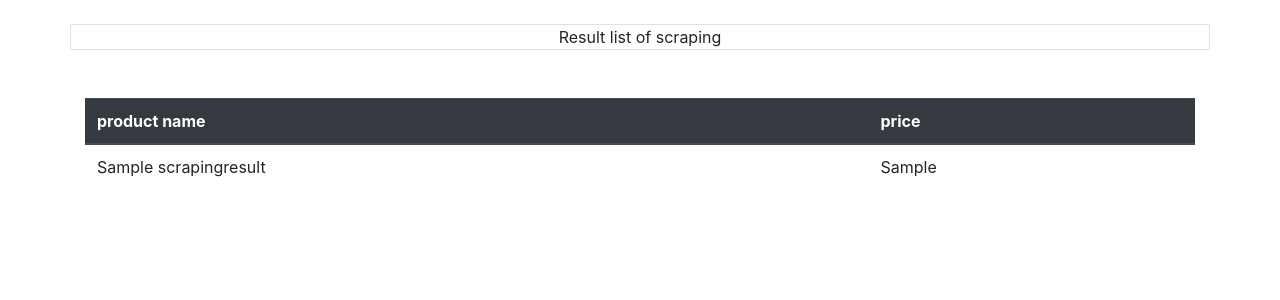
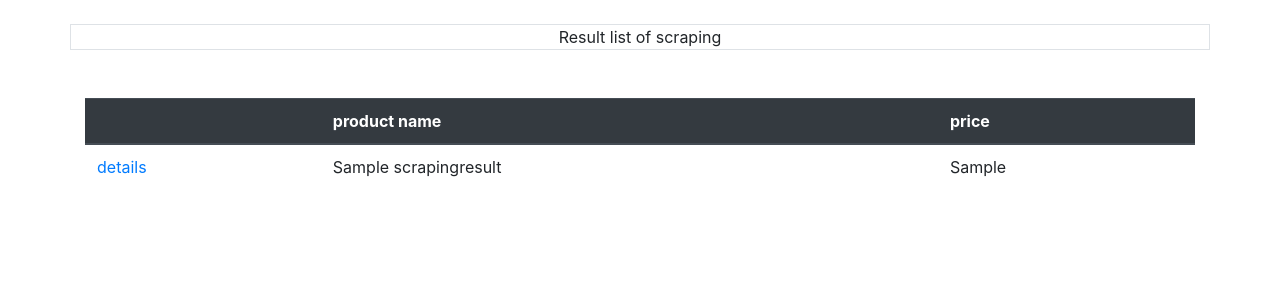
Before and after one commit to 4happycode/titipbeliin_scraping, a Django app: page /list in a window 1280 px wide. Shown: the top 300 px of the page. Run offline with Django 3.2, Linux system fonts and the light colour scheme; tables that the repository leaves empty hold one stand-in row (values such as "Sample post"); some libraries are stand-ins or nearby versions.

Commit message:
Page result list with linked to detail product

```diff
--- a/web_scraping/helpers.py
+++ b/web_scraping/helpers.py
@@ -79,7 +79,7 @@ class scraping():
 
         self.product_name = self.product_name.text if self.product_name else ''
         self.product_price = self.product_price.text if self.product_price else ''
-        self.data['name'] = self.product_name
+        self.data['name'] = self.product_name.replace('Details about  ', '')
         self.data['price'] = self.product_price
 
         ScrapingForm().update(self.data)
--- a/web_scraping/templates/list.html
+++ b/web_scraping/templates/list.html
@@ -14,8 +14,10 @@
     <table class="table">
         <thead class="thead-dark">
             <tr>
+                <th></th>
                 <th>product name</th>
                 <th>price</th>
+
             </tr>
         </thead>
         <tbody>
@@ -26,6 +28,12 @@
                             <td>{{value}}</td>
                         {% elif key == 'price' %}
                             <td>{{value}}</td>
+                        {% elif key == 'id' %}
+                            <td>
+                                <a href="/detail/{{value}}">
+                                  <div style="height:100%;width:100%">details</div>
+                                </a>
+                              </td>
                         {% endif %}
                     {% endfor %}
                 </tr>
--- a/web_scraping/views.py
+++ b/web_scraping/views.py
@@ -39,7 +39,7 @@ def create_scraping(response):
             saving = f.save()
             # sync_to_async(ready_scraping(saving), thread_sensitive=False)
             scraping(saving)._process()
-            return HttpResponseRedirect('/list')
+            return HttpResponseRedirect('/detail/{}'.format(saving.get('id')))
     else:
         f = ScrapingForm()
     return render(response, "create.html", {"form": f})
```
